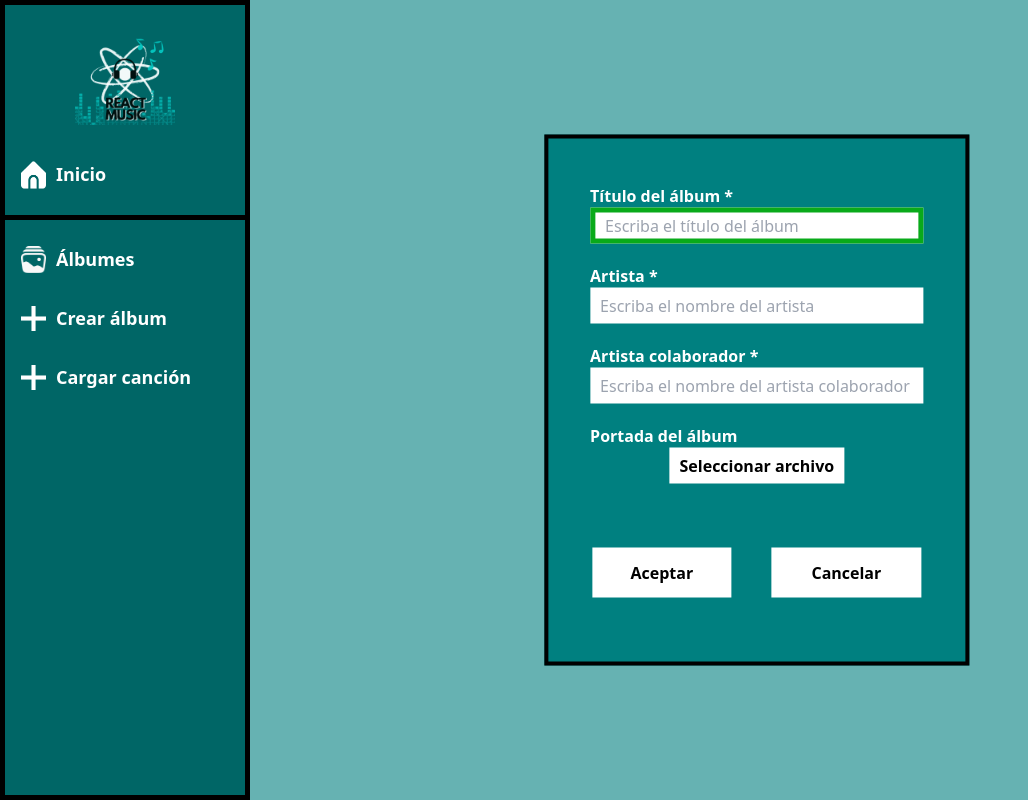
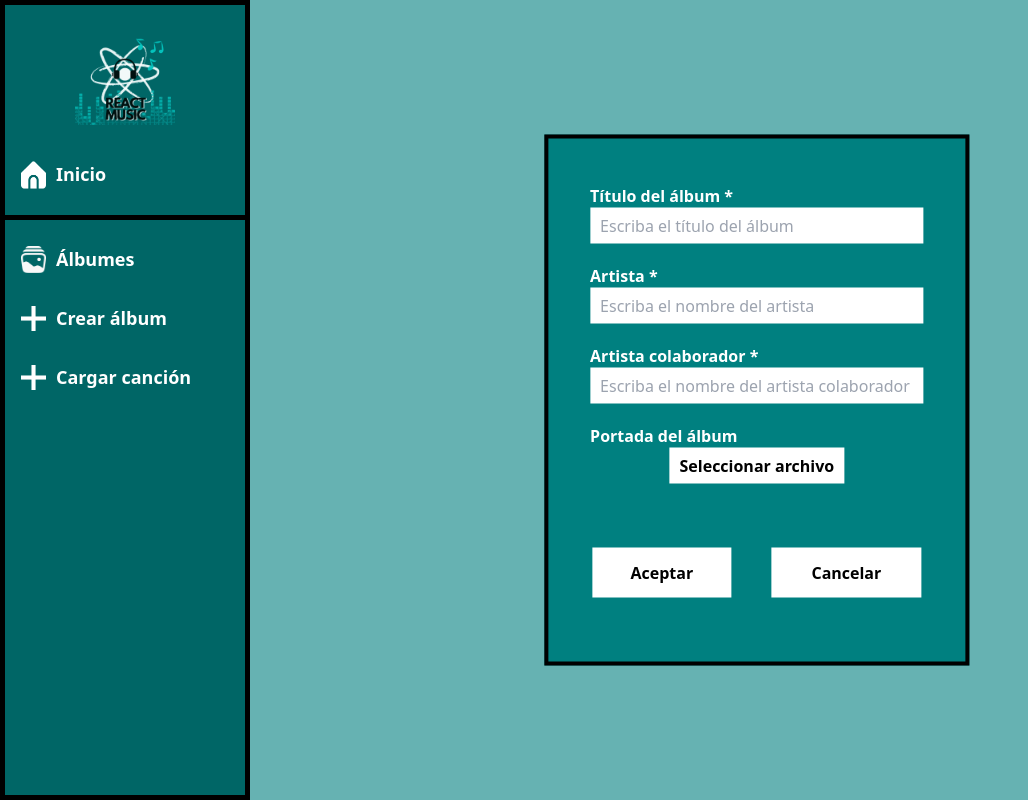
Before and after one commit to IVANCCAMA/Spotify-React, a React (Create React App) app in the folder spotify/: page /crearAlbum in a window 1280 px wide. Shown: the whole page, without its empty margins (0-1028 px from the left). Built offline with nearby package versions, Linux system fonts and the light colour scheme.

Commit message:
fix entrada titulo cancion

```diff
--- a/spotify/src/components/añadirCancion.js
+++ b/spotify/src/components/añadirCancion.js
@@ -7,7 +7,7 @@ import './form.css'
 import Alerta from './alerta';
 
 function AñadirCancion() {
-  const database = 'https://spfisbackend-production.up.railway.app/';
+  const database = 'https://spfisbackend-production.up.railway.app/api/';
   const generos = ['Pop', 'Rock and Roll', 'Disco', 'Country', 'Techno',
     'Reggae', 'Salsa', 'Flamenco', 'Ranchera', 'Hip hop/Rap',
     'Reggaetón', 'Metal', 'Funk', 'Bossa Nova', 'Música melódica'];
--- a/spotify/src/components/crearLista.js
+++ b/spotify/src/components/crearLista.js
@@ -264,7 +264,7 @@ function CrearLista() {
           <div className="campo">
             <div className="input-box">
               <label htmlFor="titulo_lista">Título del álbum *</label>
-              <input autoFocus
+              <input autoFocus required
                 type="text"
                 className="validar"
                 id="titulo_lista"
```
